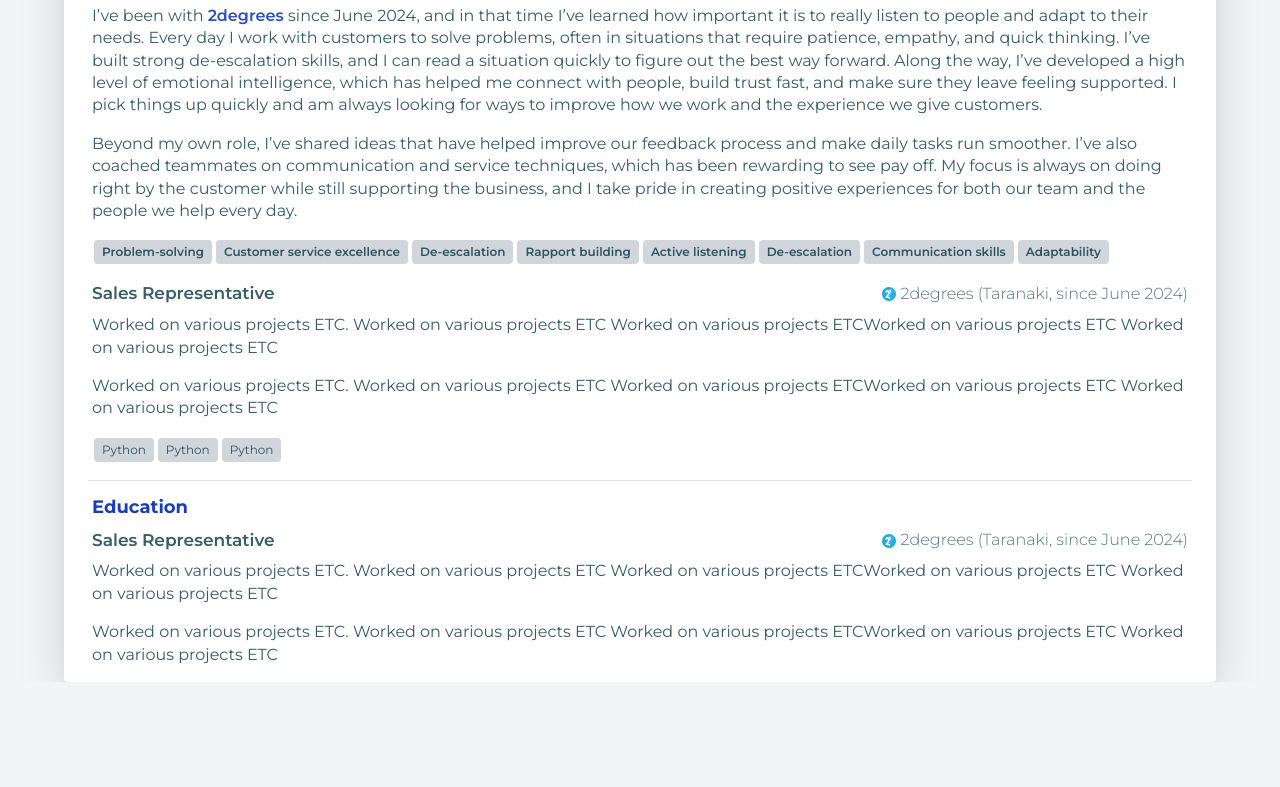
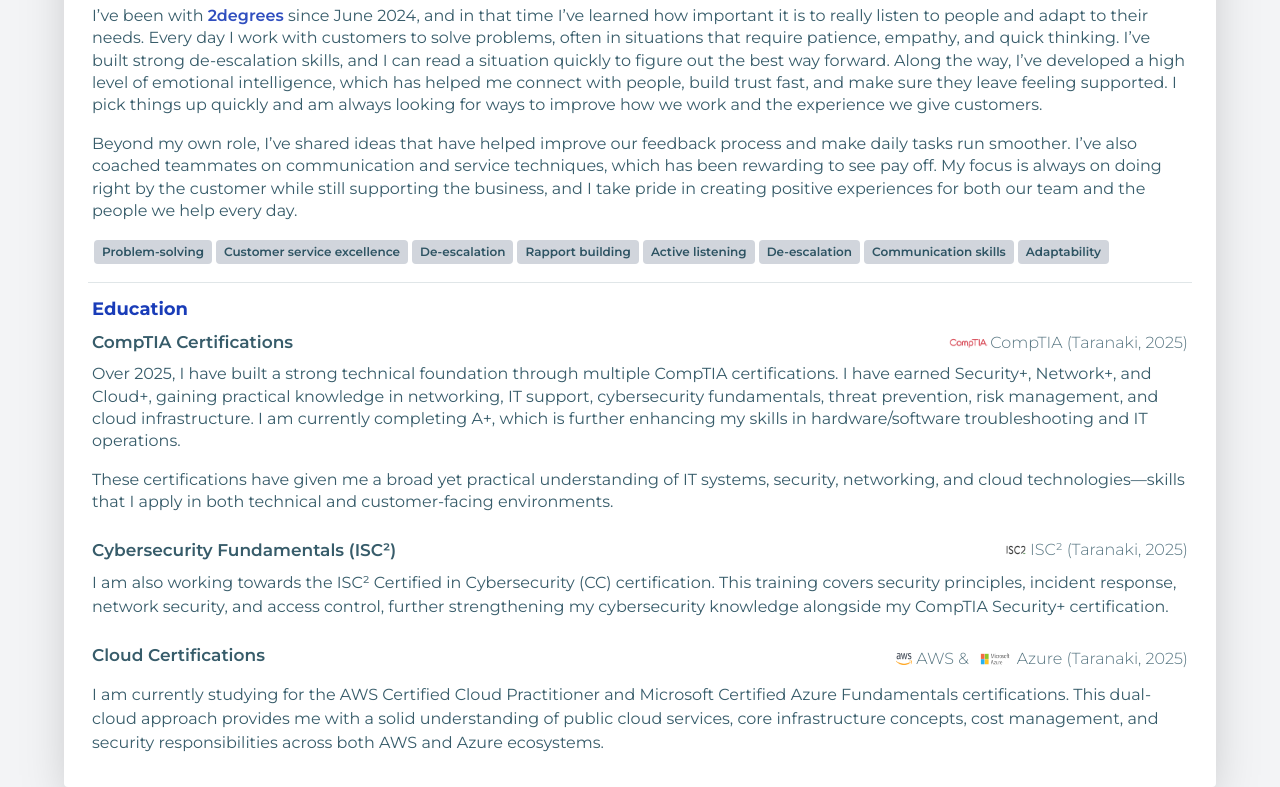
Before and after one commit to DugWane/Test-Publish-Website, a website built with Vite: page index.html in a window 1280 px wide. Shown: the part 397-1184 px from the top of the page. Before the commit the page ends 1079 px from the top, so only its background shows below. Built offline with nearby package versions, Linux system fonts and the light colour scheme; a web font is replaced by a local one.

Commit message:
Added education section information. V0.74

```diff
--- a/index.html
+++ b/index.html
@@ -67,14 +67,14 @@
             <div class="px-6 my-1.8">
                 <section class="md:flex md:flex-row md:justify-between font-bold">
                     <div class="text-[17px] font-semibold">Sales Representative</div>
-                    <div class="text-[16px] font-light opacity-85 flex flex-row items-center gap-[5px]"><img class="w-[14px] h-[14px]" src="assets/2degrees.png" alt="2degrees-logo">
+                    <div class="text-[16px] font-light opacity-85 flex flex-row items-center gap-[5px]"><img class="w-[15px] h-[15px]" src="assets/2degrees.png" alt="2degrees-logo">
                         <span><a href="https://www.2degrees.nz/about-us" >2degrees </a> (Taranaki, since June 2024)</span></div>
                 </section>
                 <section class="font-normal text-[16px]">
                     <div class="py-2 "><P>I’ve been with <a class="text-blue-800/90 font-semibold" href="https://www.2degrees.nz/about-us">2degrees </a>since June 2024, and in that time I’ve learned how important it is to really listen to people and adapt to their needs. Every day I work with customers to solve problems, often in situations that require patience, empathy, and quick thinking. I’ve built strong de-escalation skills, and I can read a situation quickly to figure out the best way forward. Along the way, I’ve developed a high level of emotional intelligence, which has helped me connect with people, build trust fast, and make sure they leave feeling supported. I pick things up quickly and am always looking for ways to improve how we work and the experience we give customers.</P></div>
                     <div class="py-2"><P>Beyond my own role, I’ve shared ideas that have helped improve our feedback process and make daily tasks run smoother. I’ve also coached teammates on communication and service techniques, which has been rewarding to see pay off. My focus is always on doing right by the customer while still supporting the business, and I take pride in creating positive experiences for both our team and the people we help every day.</P></div>
                 </section>
-                <p class="mt-2 flex flex-wrap font-semibold text-medium">
+                <p class="mt-2 flex flex-wrap font-semibold text-medium mb-4">
                    <small class="bg-gray-300 py-1 px-2 my-0.5 mx-0.5 text-xs rounded">Problem-solving</small>
                    <small class="bg-gray-300 py-1 px-2 my-0.5 mx-0.5 text-xs rounded">Customer service excellence</small>
                    <small class="bg-gray-300 py-1 px-2 my-0.5 mx-0.5 text-xs rounded">De-escalation</small>
@@ -86,39 +86,46 @@
                 </p>
             </div>
         </div>
-
-         <div class="text-xl">
-            <div class="px-6 my-4">
-                <section class="md:flex md:flex-row md:justify-between font-bold">
-                    <div class="text-[17px] font-semibold">Sales Representative</div>
-                    <div class="text-[16px] font-light opacity-85 flex flex-row items-center gap-[5px]"><img class="w-[14px] h-[14px]" src="assets/2degrees.png" alt="2degrees-logo">
-                        <span><a href="https://www.2degrees.nz/about-us" >2degrees </a> (Taranaki, since June 2024)</span></div>
-                </section>
-                <section class="font-normal text-[16px]">
-                    <div class="py-2 "><P>Worked on various projects ETC. Worked on various projects ETC Worked on various projects ETCWorked on various projects ETC Worked on various projects ETC</P></div>
-                    <div class="py-2"><P>Worked on various projects ETC. Worked on various projects ETC Worked on various projects ETCWorked on various projects ETC Worked on various projects ETC</P></div>
-                </section>
-                <p class="mt-2 flex flex-wrap mb-2">
-                   <small class="bg-gray-300 py-1 px-2 my-0.5 mx-0.5 text-xs rounded">Python</small>
-                   <small class="bg-gray-300 py-1 px-2 my-0.5 mx-0.5 text-xs rounded">Python</small>
-                   <small class="bg-gray-300 py-1 px-2 my-0.5 mx-0.5 text-xs rounded">Python</small>
-
-                </p>
-            </div>
-        </div>
         <hr class="opacity-15 mx-5 my-1">
 
+        <!--Education-->
           <div class="text-xl">
             <h3 class =" py-2 px-6 font-bold text-lg text-blue-800">Education</h3>
             <div class="px-6 my-1.8">
                 <section class="md:flex md:flex-row md:justify-between font-bold">
-                    <div class="text-[17px] font-semibold">Sales Representative</div>
-                    <div class="text-[16px] font-light opacity-85 flex flex-row items-center gap-[5px]"><img class="w-[14px] h-[14px]" src="assets/2degrees.png" alt="2degrees-logo">
-                        <span><a href="https://www.2degrees.nz/about-us" >2degrees </a> (Taranaki, since June 2024)</span></div>
+                    <div class="text-[17px] font-semibold">CompTIA Certifications</div>
+                    <div class="text-[16px] font-light opacity-85 flex flex-row items-center"><img class="w-11 h-6" src="assets/CompTIA.png" alt="CompTIA-logo">
+                        <span><a href="https://www.comptia.org/en/" >CompTIA</a> (Taranaki, 2025)</span></div>
                 </section>
                 <section class="font-normal text-[16px]">
-                    <div class="py-2 "><P>Worked on various projects ETC. Worked on various projects ETC Worked on various projects ETCWorked on various projects ETC Worked on various projects ETC</P></div>
-                    <div class="py-2"><P>Worked on various projects ETC. Worked on various projects ETC Worked on various projects ETCWorked on various projects ETC Worked on various projects ETC</P></div>
+                    <div class="py-2 "><P>Over 2025, I have built a strong technical foundation through multiple CompTIA certifications. I have earned Security+, Network+, and Cloud+, gaining practical knowledge in networking, IT support, cybersecurity fundamentals, threat prevention, risk management, and cloud infrastructure. I am currently completing A+, which is further enhancing my skills in hardware/software troubleshooting and IT operations.</P></div>
+                    <div class="py-2"><P>These certifications have given me a broad yet practical understanding of IT systems, security, networking, and cloud technologies—skills that I apply in both technical and customer-facing environments.</P></div>
+                </section>
+            </div>
+        </div>
+
+            <div class="px-6 my-4">
+                <section class="md:flex md:flex-row md:justify-between font-bold">
+                    <div class="text-[17px] font-semibold">Cybersecurity Fundamentals (ISC²)</div>
+                    <div class="text-[16px] font-light opacity-85 flex flex-row items-center"><img class="w-5 h-6" src="assets/ISC2.png" alt="CompTIA-logo">
+                        <span><a class="ml-1" href="https://www.isc2.org/" >ISC²</a> (Taranaki, 2025)</span></div>
+                </section>
+                <section class="font-normal text-[16px]">
+                    <div class="py-2 "><P>I am also working towards the ISC² Certified in Cybersecurity (CC) certification. This training covers security principles, incident response, network security, and access control, further strengthening my cybersecurity knowledge alongside my CompTIA Security+ certification.</P></div>
+                </section>
+            </div>
+
+             <div class="px-6 my-4">
+                <section class="md:flex md:flex-row md:justify-between font-bold">
+                    <div class="text-[17px] font-semibold">Cloud Certifications</div>
+                    <div class="text-[16px] font-light opacity-85 flex flex-row items-center">
+                        <img class="w-4 h-3" src="assets/AWS.png" alt="CompTIA-logo">
+                        <a class="mx-1"href="https://aws.amazon.com/" >AWS &</a>
+                        <img class="w-11 h-8 " src="assets/Microsoft_Azure.png" alt="CompTIA-logo">
+                        <a href= "https://azure.microsoft.com/en-us/">Azure (</a> Taranaki, 2025)</div>
+                </section>
+                <section class="font-normal text-[16px]">
+                    <div class="py-2 "><P>I am currently studying for the AWS Certified Cloud Practitioner and Microsoft Certified Azure Fundamentals certifications. This dual-cloud approach provides me with a solid understanding of public cloud services, core infrastructure concepts, cost management, and security responsibilities across both AWS and Azure ecosystems.</P></div>
                 </section>
             </div>
         </div>
```
Also changed, not shown: assets/AWS.png (added), assets/CompTIA.png (added), assets/ISC2.png (added), assets/Microsoft_Azure.png (added).
